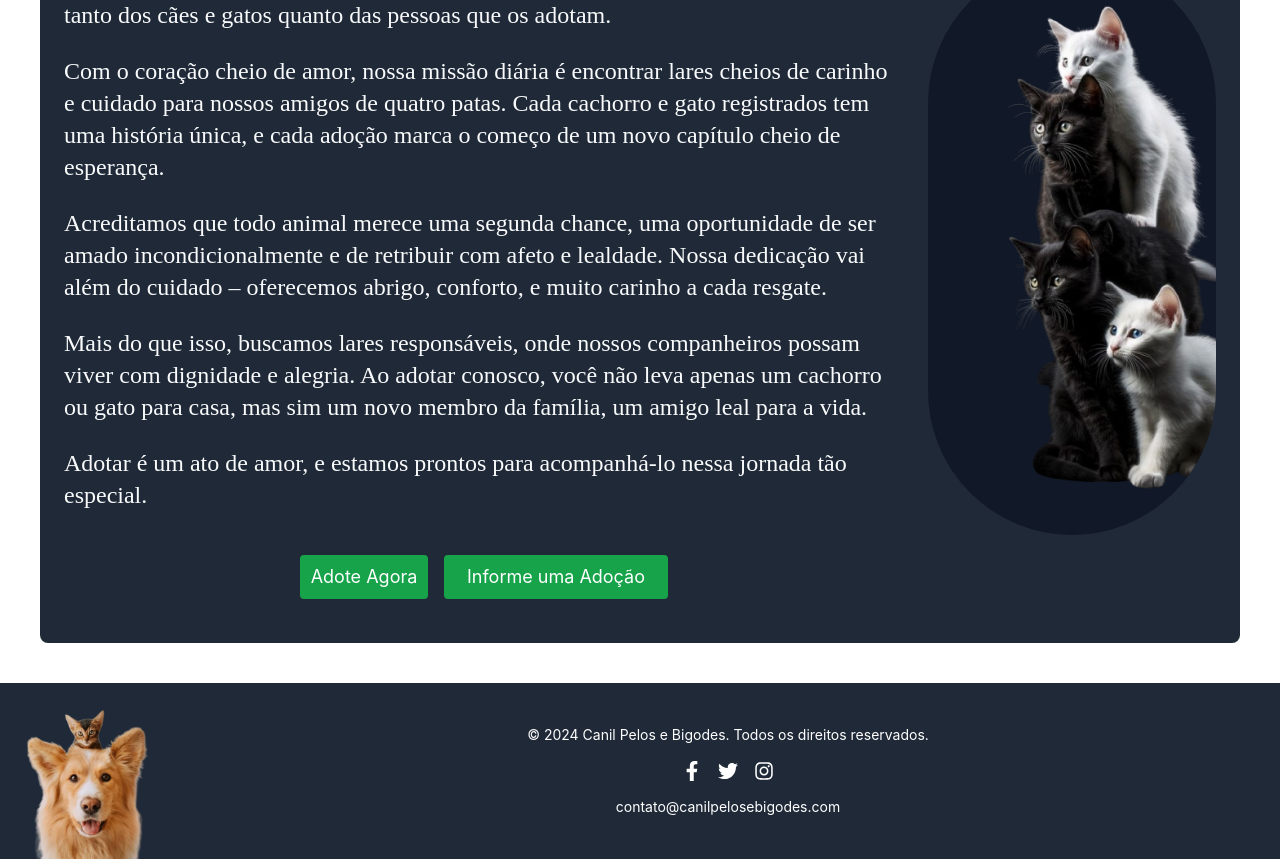
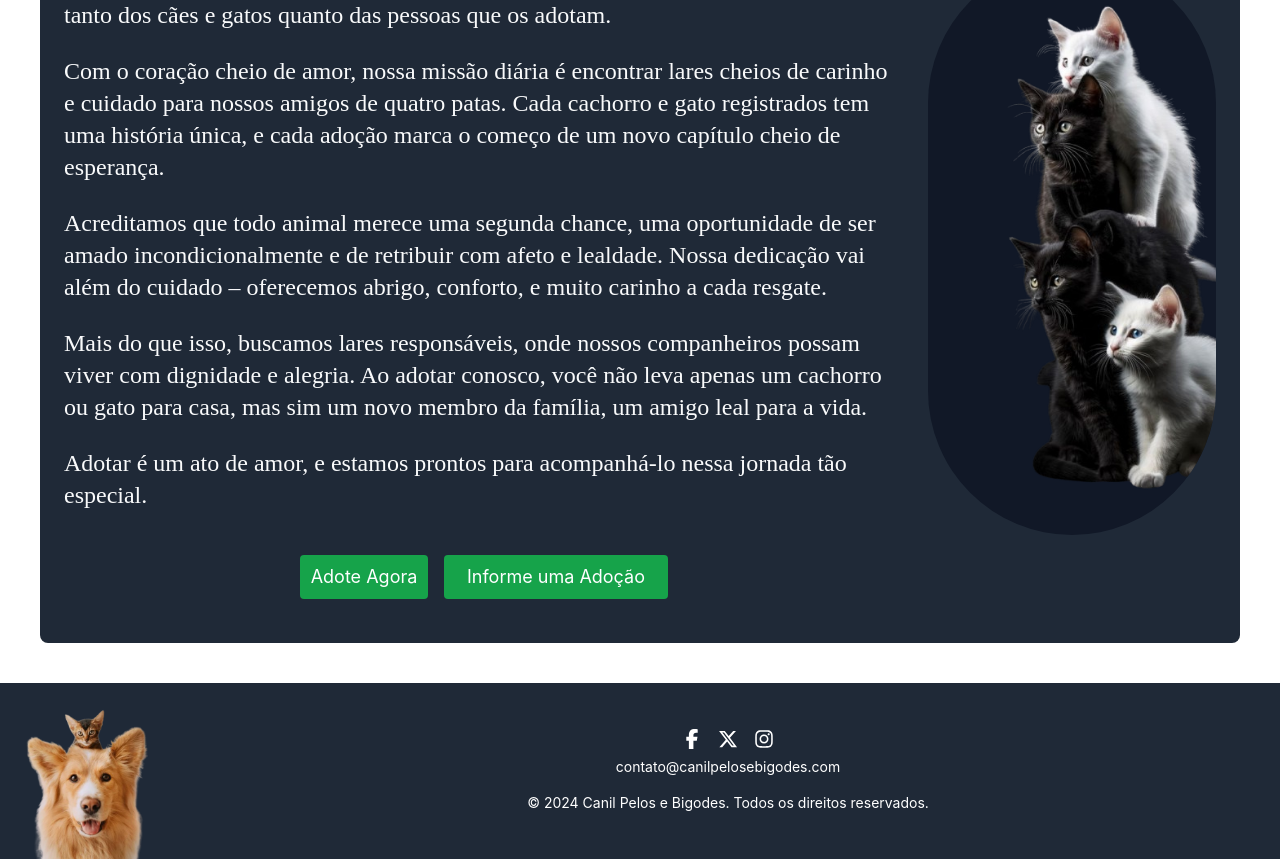
Before and after one commit to michele-oliveira/canil-pelos-e-bigodes-frontend, a React (Create React App) app: page /about in a window 1280 px wide. Shown: the part 301-1160 px from the top of the page. Built offline with nearby package versions, Linux system fonts and the light colour scheme; no server answers.

Commit message:
Melhorando layout do Footer

```diff
--- a/src/components/Footer.js
+++ b/src/components/Footer.js
@@ -1,5 +1,5 @@
 import { Link } from "react-router-dom";
-import { FaFacebookF, FaTwitter, FaInstagram } from 'react-icons/fa';
+import { FaFacebookF, FaXTwitter, FaInstagram } from 'react-icons/fa6';
 import dogcat from "../assets/images/cachorro e gato 2.png";
 
 const Footer = () => {
@@ -8,27 +8,27 @@ const Footer = () => {
       <img
         src={dogcat}
         alt="Cachorro e gato"
-        className="w-32 md:w-44 rounded-lg md:mb-0"
+        className="w-32 md:w-44 rounded-lg mb-4 md:mb-0"
       />
       <div className="flex flex-col items-center flex-grow text-center md:text-left">
-        <p className="text-sm mb-4">
-          &copy; {new Date().getFullYear()} Canil Pelos e Bigodes. Todos os direitos reservados.
-        </p>
-        <div className="flex space-x-4 mb-4">
+        <div className="flex space-x-4">
           <a href="https://facebook.com" target="_blank" rel="noopener noreferrer" className="text-white hover:text-green-400 transition-colors duration-300">
             <FaFacebookF size={20} />
           </a>
           <a href="https://twitter.com" target="_blank" rel="noopener noreferrer" className="text-white hover:text-green-400 transition-colors duration-300">
-            <FaTwitter size={20} />
+            <FaXTwitter size={20} />
           </a>
           <a href="https://instagram.com" target="_blank" rel="noopener noreferrer" className="text-white hover:text-green-400 transition-colors duration-300">
             <FaInstagram size={20} />
           </a>
         </div>
-        <p className="text-sm">
+        <p className="text-sm my-2">
           <Link to="/" className="hover:text-green-400 transition-colors duration-300">
             contato@canilpelosebigodes.com
           </Link>
+        </p>
+        <p className="mt-2 mb-4 md:mb-0 px-8 md:px-0 text-sm">
+          &copy; {new Date().getFullYear()} Canil Pelos e Bigodes. Todos os direitos reservados.
         </p>
       </div>
     </footer>
```
